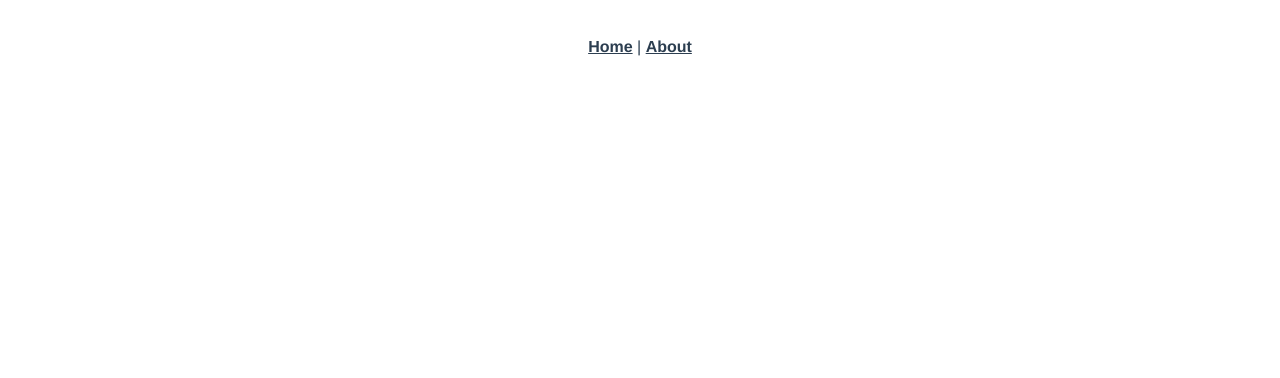
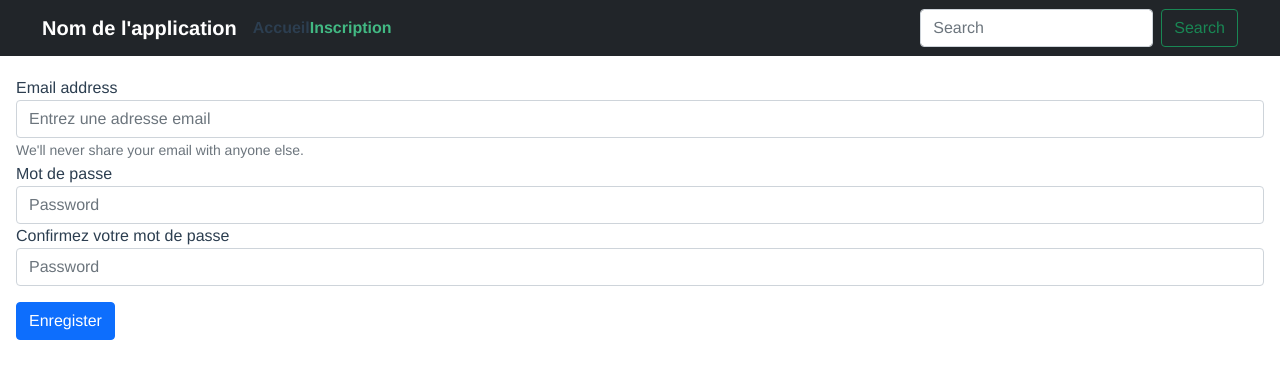
Before and after one commit to Geordinateur/rv, a Vue app in the folder frontend/: page /register in a window 1280 px wide. Before the commit this address had no page. Shown: the top 378 px of the page. Built offline with nearby package versions, Linux system fonts and the light colour scheme.

Commit message:
Form register

```diff
--- a/frontend/package.json
+++ b/frontend/package.json
@@ -8,6 +8,8 @@
     "lint": "vue-cli-service lint"
   },
   "dependencies": {
+    "@popperjs/core": "^2.11.3",
+    "bootstrap": "^5.1.3",
     "core-js": "^3.8.3",
     "vue": "^3.2.13",
     "vue-router": "^4.0.3",
--- a/frontend/src/App.vue
+++ b/frontend/src/App.vue
@@ -1,9 +1,17 @@
+<script>
+import NavBar from './components/NavBar'
+export default {
+		name: 'App',
+		components: {
+				NavBar
+		}
+}
+</script>
 <template>
-  <nav>
-    <router-link to="/">Home</router-link> |
-    <router-link to="/about">About</router-link>
-  </nav>
-  <router-view/>
+	<NavBar />
+	<div>
+		<router-view class="main"/>
+	</div>
 </template>
 
 <style>
@@ -11,7 +19,6 @@
   font-family: Avenir, Helvetica, Arial, sans-serif;
   -webkit-font-smoothing: antialiased;
   -moz-osx-font-smoothing: grayscale;
-  text-align: center;
   color: #2c3e50;
 }
 
@@ -27,4 +34,8 @@ nav a {
 nav a.router-link-exact-active {
   color: #42b983;
 }
+ .main {
+		padding: 1vh;
+		margin-top: 60px;
+ }
 </style>
--- /dev/null
+++ b/frontend/src/components/NavBar.vue
@@ -0,0 +1,70 @@
+<script>
+import NavLink from "./NavLink";
+
+export default {
+name: 'NavBar',
+components: {
+		NavLink
+	}
+}
+</script>
+
+<template>
+<!--
+<nav class="navbar navbar-expand-lg navbar-light bg-light">
+<a class="navbar-brand" href="#">Navbar</a>
+<button class="navbar-toggler" type="button" data-bs-toggle="collapse" data-bs-target="#navbarSupportedContent" aria-controls="navbarSupportedContent" aria-expanded="false" aria-label="Toggle navigation">
+<span class="navbar-toggler-icon"></span>
+</button>
+
+<div class="collapse navbar-collapse" id="navbarSupportedContent">
+<ul class="navbar-nav mr-auto">
+<li class="nav-item active">
+<a class="nav-link" href="#">Home <span class="sr-only">(current)</span></a>
+</li>
+<li class="nav-item">
+<a class="nav-link" href="#">Link</a>
+</li>
+<li class="nav-item dropdown">
+<a class="nav-link dropdown-toggle" href="#" id="navbarDropdown" role="button" data-bs-toggle="dropdown" aria-haspopup="true" aria-expanded="false">
+Dropdown
+</a>
+<div class="dropdown-menu" aria-labelledby="navbarDropdown">
+<a class="dropdown-item" href="#">Action</a>
+<a class="dropdown-item" href="#">Another action</a>
+<div class="dropdown-divider"></div>
+<a class="dropdown-item" href="#">Something else here</a>
+</div>
+</li>
+<li class="nav-item">
+<a class="nav-link disabled" href="#">Disabled</a>
+</li>
+</ul>
+<form class="form-inline my-2 my-lg-0">
+<input class="form-control mr-sm-2" type="search" placeholder="Search" aria-label="Search">
+<button class="btn btn-outline-success my-2 my-sm-0" type="submit">Search</button>
+</form>
+</div>
+</nav>
+-->
+
+<nav class="navbar navbar-expand-md navbar-dark fixed-top bg-dark">
+<div class="container-fluid">
+<a class="navbar-brand" href="#">Nom de l'application</a>
+<button class="navbar-toggler" type="button" data-bs-toggle="collapse" data-bs-target="#navbarCollapse" aria-controls="navbarCollapse" aria-expanded="false" aria-label="Toggle navigation" >
+<span class="navbar-toggler-icon"></span>
+</button>
+<div class="collapse navbar-collapse" id="navbarCollapse">
+<ul class="navbar-nav me-auto mb-2 mb-md-0">
+	<NavLink :active="isActive" url="/" text="Accueil" />
+	<NavLink url="/register" text="Inscription" />
+</ul>
+<form class="d-flex">
+<input class="form-control me-2" type="search" placeholder="Search" aria-label="Search" />
+<button class="btn btn-outline-success" type="submit">Search</button>
+</form>
+</div>
+</div>
+</nav>
+
+</template>
--- /dev/null
+++ b/frontend/src/components/NavLink.vue
@@ -0,0 +1,22 @@
+<script>
+export default {
+	name: 'NavLink',
+	props: ['url', 'text', 'icon']
+}
+</script>
+
+<template>
+	<router-link :to="url" class="navbar-link">
+	<li :class="[isActive && 'router-link-active']" class="nav-item"><i :class="icon"></i> <span class="nav-mylink">{{ text }}</span>
+	</li>
+	</router-link>
+</template>
+
+<style>
+	a {
+		text-decoration: none;
+	}
+	.navbar-link {
+		margin: 1vh 0 1vh;
+	}
+</style>
--- a/frontend/src/main.js
+++ b/frontend/src/main.js
@@ -1,6 +1,9 @@
+import "bootstrap/dist/css/bootstrap.min.css"
 import { createApp } from 'vue'
 import App from './App.vue'
 import router from './router'
 import store from './store'
 
 createApp(App).use(store).use(router).mount('#app')
+
+import "bootstrap/dist/js/bootstrap.js"
--- a/frontend/src/router/index.js
+++ b/frontend/src/router/index.js
@@ -14,7 +14,12 @@ const routes = [
     // this generates a separate chunk (about.[hash].js) for this route
     // which is lazy-loaded when the route is visited.
     component: () => import(/* webpackChunkName: "about" */ '../views/AboutView.vue')
-  }
+  },
+	{
+		path: '/register',
+		name: 'register',
+		component: () => import('../views/RegisterView.vue')
+	}
 ]
 
 const router = createRouter({
--- /dev/null
+++ b/frontend/src/views/RegisterView.vue
@@ -0,0 +1,18 @@
+<template>
+<form class="p-3">
+<div class="form-group">
+<label for="email">Email address</label>
+<input type="email" class="form-control" id="email" aria-describedby="emailHelp" placeholder="Entrez une adresse email">
+<small id="emailHelp" class="form-text text-muted">We'll never share your email with anyone else.</small>
+</div>
+<div class="form-group">
+<label for="password">Mot de passe</label>
+<input type="password" class="form-control" id="password" placeholder="Password">
+</div>
+<div class="form-group">
+<label for="passwordVerify">Confirmez votre mot de passe</label>
+<input type="password" class="form-control" id="passwordVerify" placeholder="Password">
+</div>
+<button type="submit" class="btn btn-primary mt-3">Enregister</button>
+</form>
+</template>
```
Also changed, not shown: 1 other file (tests, documents, lock files or other folders).
